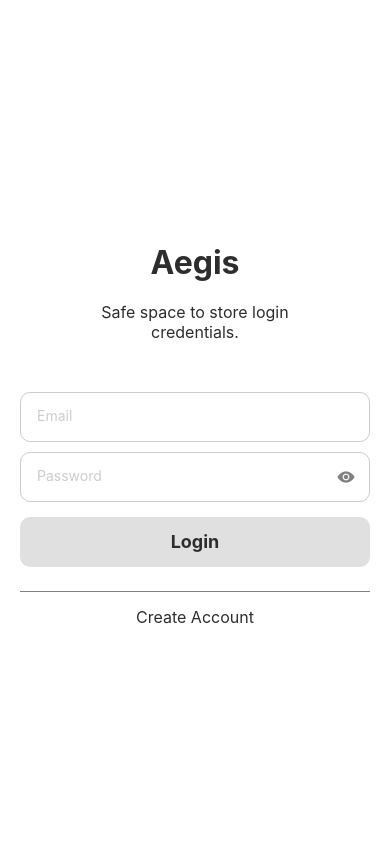
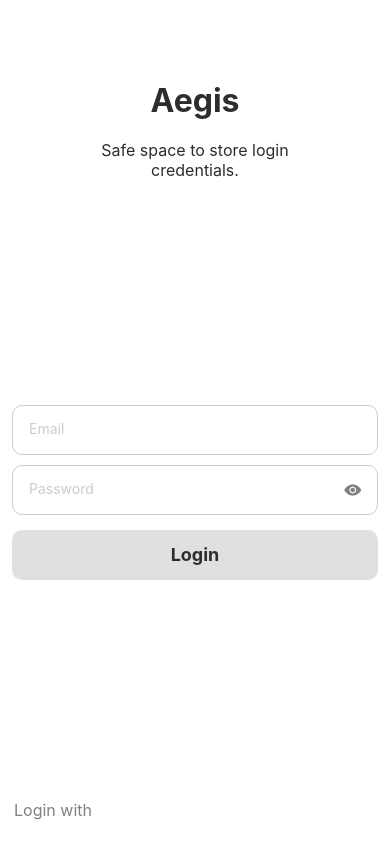
Before and after one commit to loony-mobile/aegis, a React Native app: screen /Edit in a window 390 px wide. Built offline with nearby package versions, Linux system fonts and the light colour scheme; what react-native-biometrics would draw is missing.

Commit message:
Fix Auth route styles

```diff
--- a/src/auth/Login.tsx
+++ b/src/auth/Login.tsx
@@ -118,7 +118,6 @@ function Login({
     if (valid) {
       try {
         let url = `${appContext.base_url}/auth/login`;
-        console.log(url);
         axios
           .post(url, {email, password})
           .then(async ({data}) => {
@@ -143,10 +142,6 @@ function Login({
     } else {
       setLoadingIndicator(Indicator.IDLE);
     }
-  };
-
-  const handleSignup = () => {
-    setComponentState('SIGNUP');
   };
 
   const onIconPress = () => {
@@ -177,12 +172,13 @@ function Login({
           <Text>credentials.</Text>
         </View>
       </View>
+
+      <View style={styles.formContainer}>
         {appError ? (
           <View>
             <Text style={theme.error}>{appError}</Text>
           </View>
         ) : null}
-
         <TextInput
           placeholder="Email"
           value={loginState.email}
@@ -199,7 +195,9 @@ function Login({
           placeholder="Password"
           theme={theme}
         />
-      {passwordError ? <Text style={theme.error}>{passwordError}</Text> : null}
+        {passwordError ? (
+          <Text style={theme.error}>{passwordError}</Text>
+        ) : null}
 
         <Button
           text="Login"
@@ -207,10 +205,22 @@ function Login({
           loadingIndicator={loadingIndicator}
           theme={theme}
         />
-      <View style={STYLES.border} />
-      <TouchableOpacity style={styles.createAccount} onPress={handleSignup}>
+      </View>
+      <View style={styles.optionsContainer}>
+        <View style={styles.optionsInnderCon}>
+          <TouchableOpacity onPress={() => setComponentState('LOGIN_PIN')}>
+            <View style={styles.loginWithPinCon}>
+              <Text style={styles.loginWith}>Login with </Text>
+              <Text style={styles.withPin}>pin?</Text>
+            </View>
+          </TouchableOpacity>
+          <TouchableOpacity onPress={() => setComponentState('SIGNUP')}>
+            <View>
               <Text style={styles.createAccountText}>Create Account</Text>
+            </View>
           </TouchableOpacity>
+        </View>
+      </View>
     </View>
   );
 }
--- a/src/auth/LoginWithPin.tsx
+++ b/src/auth/LoginWithPin.tsx
@@ -105,7 +105,6 @@ function LoginWithPin({
     if (valid) {
       try {
         let url = `${appContext.base_url}/auth/login_pin`;
-        console.log(url);
         axios
           .post(url, {email: userSession.email, login_pin})
           .then(async ({data}) => {
@@ -131,10 +130,6 @@ function LoginWithPin({
     }
   };
 
-  const handleSignup = () => {
-    setComponentState('SIGNUP');
-  };
-
   const onIconPress = () => {
     setSecureTextEntry(!secureTextEntry);
   };
@@ -149,8 +144,8 @@ function LoginWithPin({
 
   return (
     <View style={[theme.con, styles.container]}>
-      <View>
-        <Text>Hi {userSession.fname}</Text>
+      <View style={innerStyles.welcomeCon}>
+        <Text style={innerStyles.welcomeText}>Hi {userSession.fname}</Text>
         <Text>Welcome back</Text>
       </View>
       <View style={styles.logoCon}>
@@ -160,6 +155,7 @@ function LoginWithPin({
           <Text>credentials.</Text>
         </View>
       </View>
+      <View style={styles.formContainer}>
         {appError ? (
           <View>
             <Text style={theme.error}>{appError}</Text>
@@ -175,7 +171,9 @@ function LoginWithPin({
           keyboardType="number-pad"
           theme={theme}
         />
-      {loginPinError ? <Text style={theme.error}>{loginPinError}</Text> : null}
+        {loginPinError ? (
+          <Text style={theme.error}>{loginPinError}</Text>
+        ) : null}
 
         <Button
           text="Login"
@@ -183,12 +181,34 @@ function LoginWithPin({
           loadingIndicator={loadingIndicator}
           theme={theme}
         />
-      <View style={STYLES.border} />
-      <TouchableOpacity style={styles.createAccount} onPress={handleSignup}>
+      </View>
+      <View style={styles.optionsContainer}>
+        <View style={styles.optionsInnderCon}>
+          <TouchableOpacity onPress={() => setComponentState('LOGIN_PASSWORD')}>
+            <View style={styles.loginWithPinCon}>
+              <Text style={styles.loginWith}>Login with </Text>
+              <Text style={styles.withPin}>password?</Text>
+            </View>
+          </TouchableOpacity>
+          <TouchableOpacity onPress={() => setComponentState('SIGNUP')}>
+            <View>
               <Text style={styles.createAccountText}>Create Account</Text>
+            </View>
           </TouchableOpacity>
+        </View>
+      </View>
     </View>
   );
 }
 
 export default LoginWithPin;
+
+const innerStyles = {
+  welcomeCon: {
+    padding: 14,
+  },
+  welcomeText: {
+    fontSize: 18,
+    fontWeight: 'bold',
+  },
+};
--- a/src/auth/Signup.tsx
+++ b/src/auth/Signup.tsx
@@ -6,6 +6,8 @@ import TextInput from '../components/TextInput';
 import TextInputIcon from '../components/TextInputIcon';
 import axios from 'axios';
 import {useTheme} from '../context/AppProvider';
+import Button from '../components/Button';
+import {Indicator} from '../types';
 
 function Signup({setComponentState, appContext}: any): React.JSX.Element {
   const appTheme = useTheme();
@@ -22,8 +24,10 @@ function Signup({setComponentState, appContext}: any): React.JSX.Element {
   const [passwordError, setPasswordError] = useState('');
   const [loginPinError, setLoginPinError] = useState('');
   const [secureTextEntry, setSecureTextEntry] = useState(true);
+  const [loadingIndicator, setLoadingIndicator] = useState(Indicator.IDLE);
 
   const handleSignup = async () => {
+    setLoadingIndicator(Indicator.LOADING);
     const {email, password, firstname, lastname, login_pin} = signupState;
     let valid = true;
 
@@ -64,9 +68,11 @@ function Signup({setComponentState, appContext}: any): React.JSX.Element {
         axios
           .post(url, formData)
           .then(() => {
-            setComponentState('LOGIN');
+            setLoadingIndicator(Indicator.IDLE);
+            setComponentState('LOGIN_PASSWORD');
           })
           .catch(e => {
+            setLoadingIndicator(Indicator.IDLE);
             console.log('error', e.response);
           });
       } catch (error: any) {
@@ -80,9 +86,6 @@ function Signup({setComponentState, appContext}: any): React.JSX.Element {
     }
   };
 
-  const handleLogin = () => {
-    setComponentState('LOGIN');
-  };
   const onIconPress = () => {
     setSecureTextEntry(!secureTextEntry);
   };
@@ -128,7 +131,7 @@ function Signup({setComponentState, appContext}: any): React.JSX.Element {
           <Text>credentials.</Text>
         </View>
       </View>
-
+      <View style={styles.formContainer}>
         <TextInput
           placeholder="First name"
           value={signupState.firstname}
@@ -159,7 +162,9 @@ function Signup({setComponentState, appContext}: any): React.JSX.Element {
           placeholder="Password"
           theme={theme}
         />
-      {passwordError ? <Text style={theme.error}>{passwordError}</Text> : null}
+        {passwordError ? (
+          <Text style={theme.error}>{passwordError}</Text>
+        ) : null}
 
         <TextInputIcon
           value={signupState.login_pin}
@@ -170,16 +175,33 @@ function Signup({setComponentState, appContext}: any): React.JSX.Element {
           keyboardType="number-pad"
           theme={theme}
         />
-      {loginPinError ? <Text style={theme.error}>{loginPinError}</Text> : null}
+        {loginPinError ? (
+          <Text style={theme.error}>{loginPinError}</Text>
+        ) : null}
 
-      <TouchableOpacity style={[theme.button]} onPress={handleSignup}>
-        <Text style={[theme.btnText]}>Signup</Text>
+        <Button
+          text="Sign Up"
+          onPress={handleSignup}
+          loadingIndicator={loadingIndicator}
+          theme={theme}
+        />
+      </View>
+      <View style={styles.optionsContainer}>
+        <View style={styles.optionsInnderCon}>
+          <TouchableOpacity onPress={() => setComponentState('LOGIN_PASSWORD')}>
+            <View style={styles.loginWithPinCon}>
+              <Text style={styles.loginWith}>Login with </Text>
+              <Text style={styles.withPin}>password?</Text>
+            </View>
           </TouchableOpacity>
-
-      <View style={STYLES.border} />
-      <TouchableOpacity style={styles.createAccount} onPress={handleLogin}>
-        <Text style={styles.createAccountText}>Login</Text>
+          <TouchableOpacity onPress={() => setComponentState('LOGIN_PIN')}>
+            <View style={styles.loginWithPinCon}>
+              <Text style={styles.loginWith}>Login with </Text>
+              <Text style={styles.withPin}>pin?</Text>
+            </View>
           </TouchableOpacity>
+        </View>
+      </View>
     </View>
   );
 }
--- a/src/routes/AuthRoutes.tsx
+++ b/src/routes/AuthRoutes.tsx
@@ -15,7 +15,7 @@ export default function AuthRoutes(props: any) {
         setUserSession(JSON.parse(user));
         setComponentState('LOGIN_PIN');
       } else {
-        setComponentState('LOGIN');
+        setComponentState('LOGIN_PASSWORD');
       }
     })();
   }, []);
@@ -29,7 +29,7 @@ export default function AuthRoutes(props: any) {
           userSession={userSession}
         />
       )}
-      {state === 'LOGIN' && (
+      {state === 'LOGIN_PASSWORD' && (
         <Login {...props} setComponentState={setComponentState} />
       )}
       {state === 'SIGNUP' && (
--- a/src/screens/Edit.tsx
+++ b/src/screens/Edit.tsx
@@ -37,7 +37,6 @@ export default function Edit(props: any) {
   }, []);
 
   const handleDelete = () => {
-    console.log(`${base_url}/creds/delete/${props.route.params.uid}`);
     axios
       .post(`${base_url}/creds/delete/${props.route.params.uid}`)
       .then(() => {})
@@ -68,7 +67,6 @@ export default function Edit(props: any) {
   };
 
   const onIconPress = async () => {
-    console.log(authContext.user.secret_key + master_key);
     const dec_text = await NativeModules.AegisCryptoModule.decrypt(
       props.route.params.password,
       authContext.user.secret_key + master_key,
--- a/src/styles/index.ts
+++ b/src/styles/index.ts
@@ -182,17 +182,11 @@ export const styles = StyleSheet.create({
     shadowRadius: 4,
     elevation: 3,
   },
-  container: {
-    flex: 1,
-    padding: 20,
+  container: {flex: 1, justifyContent: 'space-between'},
+  logoCon: {
+    flex: 3,
+    display: 'flex',
     justifyContent: 'center',
-  },
-  logoCon: {
-    width: '100%',
-    display: 'flex',
-    flexDirection: 'row',
-    justifyContent: 'center',
-    marginBottom: 20,
   },
   logo: {
     borderRadius: 25,
@@ -201,6 +195,7 @@ export const styles = StyleSheet.create({
     alignItems: 'center',
     padding: 25,
   },
+  formContainer: {flex: 5, padding: 12, justifyContent: 'center'},
   title: {
     fontSize: 32,
     fontWeight: 'bold',
@@ -217,11 +212,28 @@ export const styles = StyleSheet.create({
     backgroundColor: '#363636',
     color: '#ccc',
   },
-  createAccount: {
-    marginTop: 5,
+  optionsContainer: {
+    flex: 1,
+    justifyContent: 'flex-end',
+    padding: 14,
+    marginBottom: 10,
+  },
+  optionsInnderCon: {
+    display: 'flex',
+    flexDirection: 'row',
+    justifyContent: 'space-between',
+  },
+  loginWithPinCon: {
+    flexDirection: 'row',
+  },
+  loginWith: {
+    color: 'grey',
+  },
+  withPin: {
+    color: 'white',
   },
   createAccountText: {
-    textAlign: 'center',
+    color: 'white',
   },
   error: {
     color: 'white',
```
Also changed, not shown: 1 other file (tests, documents, lock files or other folders). Lines whose indentation alone changed are shown as unchanged.
